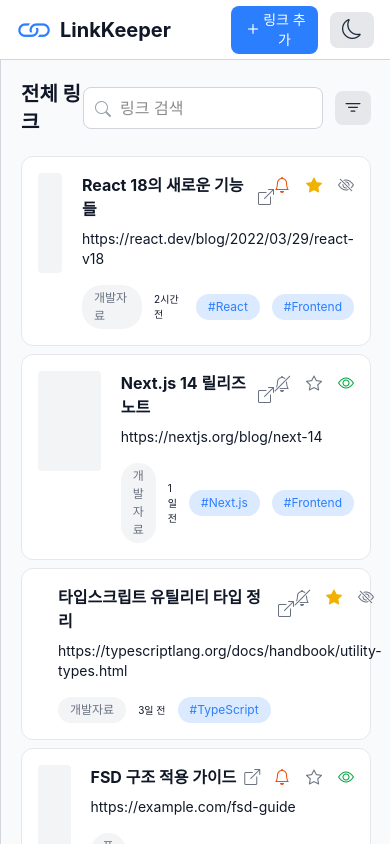
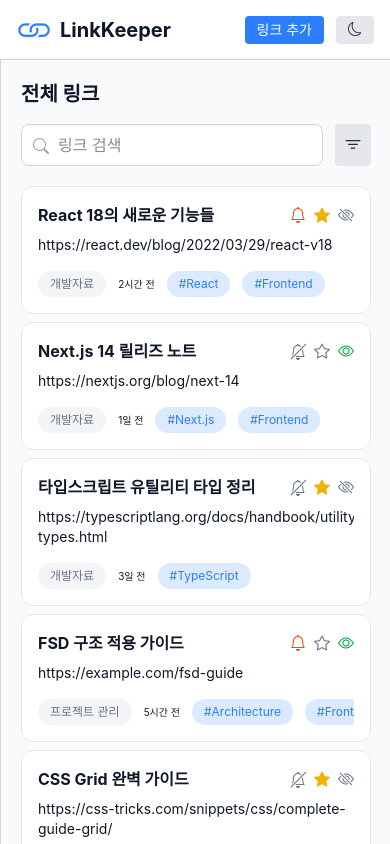
Before and after one commit to yeooonn/LinkKeeper, a Next.js app: page / in a window 390 px wide. Shown: the top 844 px of the page. Built offline with nearby package versions, Linux system fonts and the light colour scheme.

Commit message:
fix(ui): 모바일 기기별 크로스체크 후 깨지는 UI 수정
- iPhone SE(375px) ~ Samsung galaxy 등 다양한 뷰포트 크기 대응
- 반응형 레이아웃 보정 (gap, margin, flex 정렬)
- 스크롤 및 숨김 처리 개선

```diff
--- a/src/shared/components/atoms/Button.tsx
+++ b/src/shared/components/atoms/Button.tsx
@@ -23,7 +23,7 @@
   return (
     <button
       className={cn(
-        "desktop:px-4 desktop:py-2 laptop:px-3 laptop:py-1 px-3 py-1 rounded-lg flex items-center space-x-1 cursor-pointer transition-all",
+        "desktop:px-4 desktop:py-2 laptop:px-3 laptop:py-1 px-3 py-1 tablet:rounded-lg mobile:rounded-sm flex items-center space-x-1 cursor-pointer transition-all",
         ButtonColor[color],
         className
       )}
--- a/src/shared/components/atoms/Card.tsx
+++ b/src/shared/components/atoms/Card.tsx
@@ -29,7 +29,7 @@
       )}
       {...props}
     >
-      <div className="w-25 h-25 bg-gray-100 rounded-sm"></div>
+      <div className="w-25 h-25 bg-gray-100 rounded-sm mobile:hidden tablet:inline"></div>
       <div className="w-full">{children}</div>
     </div>
   );
@@ -45,7 +45,11 @@
 
 const Content = ({ className, children, ...props }: CardProps) => {
   return (
-    <div className={cn("pt-2 pb-3", className)} {...props}>
+    <div
+      className={cn("pt-2 pb-3 overflow-x-auto", className)}
+      style={{ scrollbarWidth: "none" }}
+      {...props}
+    >
       {children}
     </div>
   );
--- a/src/shared/components/atoms/Icon.tsx
+++ b/src/shared/components/atoms/Icon.tsx
@@ -25,7 +25,9 @@
 };
 
 const BoxArrowUpRight = () => {
-  return <i className="bi bi-box-arrow-up-right text-gray-500"></i>;
+  return (
+    <i className="bi bi-box-arrow-up-right text-gray-500 tablet:inline mobile:hidden"></i>
+  );
 };
 
 const Copy = () => {
--- a/src/shared/components/atoms/Input.tsx
+++ b/src/shared/components/atoms/Input.tsx
@@ -8,7 +8,7 @@
 
 const Input = ({ className, icon, ...props }: InputProps) => {
   return (
-    <div className="relative">
+    <div className="relative w-full">
       {icon && (
         <i
           className={cn(
@@ -20,7 +20,7 @@
       <input
         className={cn(
           icon ? "pl-9 pr-4" : "px-4",
-          "py-2 w-60 laptop:w-80 rounded-lg border bg-white border-gray-300 dark:bg-gray-700 dark:border-gray-600 dark:text-white focus:outline-none focus:ring-2 focus:ring-blue-500",
+          "py-2 w-60 laptop:w-80 mobile:w-full rounded-lg border bg-white border-gray-300 dark:bg-gray-700 dark:border-gray-600 dark:text-white focus:outline-none focus:ring-2 focus:ring-blue-500",
           className
         )}
         {...props}
--- a/src/shared/components/atoms/Tag.tsx
+++ b/src/shared/components/atoms/Tag.tsx
@@ -23,7 +23,7 @@
   return (
     <div
       className={cn(
-        "box-border flex items-center rounded-[20px] text-[12px] px-3 py-1",
+        "box-border flex items-center rounded-[20px] text-[12px] px-3 py-1 text-nowrap",
         TagClass[color],
         className
       )}
--- a/src/shared/components/molecules/Header.tsx
+++ b/src/shared/components/molecules/Header.tsx
@@ -7,15 +7,17 @@
       <div className="w-full h-full flex justify-between">
         <div className="flex h-full gap-2 items-center">
           <i className="bi bi-link text-4xl text-blue-500" />
-          <Typography.H1 className="font-bold mr-15">LinkKeeper</Typography.H1>
+          <Typography.H1 className="font-bold tablet:mr-15 mobile:mr-10">
+            LinkKeeper
+          </Typography.H1>
         </div>
         <div className="flex h-full items-center gap-3">
           <Button.Blue>
-            <i className="bi bi-plus text-xl p-0 m-0" />
+            <i className="bi bi-plus text-xl p-0 m-0 tablet:inline mobile:hidden" />
             <Typography.P1 className="text-white">링크 추가</Typography.P1>
           </Button.Blue>
           <Button.Gray>
-            <i className="bi bi-moon dark:bi-brightness-high text-xl dark:text-yellow-500" />
+            <i className="bi bi-moon dark:bi-brightness-high tablet:text-xl dark:text-yellow-500 mobile:text-sm" />
           </Button.Gray>
         </div>
       </div>
--- a/src/shared/styles/globals.css
+++ b/src/shared/styles/globals.css
@@ -9,7 +9,7 @@
 }
 
 @theme {
-  --breakpoint-mobile: 384px; /* 모바일 최소값 */
+  --breakpoint-mobile: 360px; /* 모바일 최소값 */
   --breakpoint-tablet: 768px; /* 모바일 최소값 */
   --breakpoint-laptop: 1024px; /* laptop 최소값 */
   --breakpoint-desktop: 1513px; /* desktop 최소값 */
--- a/src/widgets/Landing.tsx
+++ b/src/widgets/Landing.tsx
@@ -15,7 +15,7 @@
           <Icon.BoxArrowUpRight />
         </div>
 
-        <div className="flex gap-4">
+        <div className="flex tablet:gap-4 mobile:gap-2">
           <Icon.Bell isActive={data.alert} />
           <Icon.Star isActive={data.bookmark} />
           <Icon.Eye isActive={data.hasRead} />
@@ -24,9 +24,12 @@
       <Card.Content className="text-gray-700 dark:text-gray-300">
         <Typography.P1 className="mb-1">{data.link}</Typography.P1>
       </Card.Content>
-      <Card.Footer>
+      <Card.Footer
+        className="overflow-x-auto"
+        style={{ scrollbarWidth: "none" }}
+      >
         <Tag.Gray>{data.filename}</Tag.Gray>
-        <Typography.P3>{data.time}</Typography.P3>
+        <Typography.P3 className="text-nowrap">{data.time}</Typography.P3>
         {data.tag.map((tag) => (
           <Tag.Blue key={tag}>#{tag}</Tag.Blue>
         ))}
@@ -38,9 +41,11 @@
 const Landing = ({ LandingData }: { LandingData: LandingArticle[] }) => {
   return (
     <div>
-      <div className="flex justify-between items-center mb-5">
-        <Typography.H1 className="font-bold">전체 링크</Typography.H1>
-        <div className="flex items-center gap-3">
+      <div className="tablet:flex justify-between items-center mb-5">
+        <Typography.H1 className="font-bold mobile:mb-4 mb-0">
+          전체 링크
+        </Typography.H1>
+        <div className="flex tablet:items-center mobile:justify-between gap-3">
           <Input placeholder="링크 검색" icon="search" />
           <Button.Gray className="py-0.5 px-2">
             <i className="bi bi-filter text-[20px]" />
```
